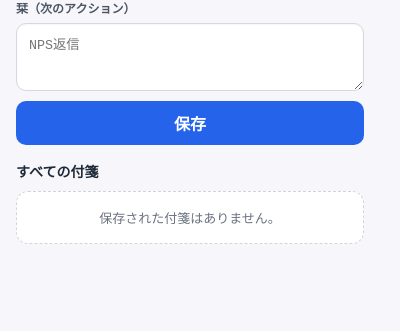
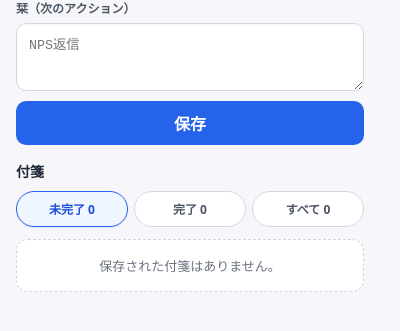
Before and after one commit to nemoto-works/web-shiori, a browser extension: page extension/popup.html in a window 400 px wide. Shown: the part 53-384 px from the top of the page. Drawn offline with Linux system fonts and the light colour scheme.

Commit message:
Implement popup status tabs

```diff
--- a/extension/popup.html
+++ b/extension/popup.html
@@ -19,9 +19,13 @@
     .section-header{display:flex;align-items:center;justify-content:space-between;gap:10px;margin:18px 0 10px;}
     h4{margin:0;font-size:14px;line-height:1.3;}
     #status{color:#6b7280;font-size:12px;white-space:nowrap;}
+    .note-tabs{display:grid;grid-template-columns:repeat(3,1fr);gap:6px;margin:0 0 12px;}
+    .note-tab{padding:8px 6px;border:1px solid #d5d8e2;border-radius:999px;background:#fff;color:#4b5563;font-size:12px;font-weight:700;cursor:pointer;}
+    .note-tab:hover{background:#f9fafb;}
+    .note-tab[aria-selected="true"]{border-color:#2563eb;background:#eff6ff;color:#1d4ed8;box-shadow:0 1px 2px rgba(37,99,235,.12);}
     #notes{list-style:none;padding:0;margin:0;display:grid;gap:12px;max-height:430px;overflow:auto;}
     .note-item{display:grid;gap:10px;border:1px solid #e3e6ef;border-radius:14px;padding:12px;background:#fffdf4;box-shadow:0 1px 2px rgba(15,23,42,.06);}
-    .note-item--completed{background:#f3f4f6;border-color:#d9dde7;}
+    .note-item--completed{background:#f3f4f6;border-color:#d9dde7;box-shadow:none;opacity:.74;}
     .note-card-button{display:grid;gap:8px;width:100%;padding:0;border:0;background:transparent;color:inherit;text-align:left;cursor:pointer;}
     .note-card-button:hover .note-text{text-decoration:underline;text-decoration-thickness:1px;text-underline-offset:3px;}
     .note-text{margin:0;color:#111827;font-size:14px;font-weight:700;line-height:1.45;white-space:pre-wrap;overflow-wrap:anywhere;}
@@ -48,10 +52,15 @@
     </label>
     <button id="save" type="button">保存</button>
     <div class="section-header">
-      <h4>すべての付箋</h4>
+      <h4 id="notes-heading">付箋</h4>
       <div id="status"></div>
     </div>
-    <ul id="notes" aria-live="polite"></ul>
+    <nav class="note-tabs" role="tablist" aria-label="付箋の表示フィルター">
+      <button id="tab-unfinished" class="note-tab" type="button" role="tab" aria-selected="true" data-filter="unfinished">未完了</button>
+      <button id="tab-completed" class="note-tab" type="button" role="tab" aria-selected="false" data-filter="completed">完了</button>
+      <button id="tab-all" class="note-tab" type="button" role="tab" aria-selected="false" data-filter="all">すべて</button>
+    </nav>
+    <ul id="notes" aria-live="polite" aria-labelledby="notes-heading"></ul>
   </main>
   <script src="storage.js"></script>
   <script src="popup.js"></script>
--- a/extension/popup.js
+++ b/extension/popup.js
@@ -1,4 +1,15 @@
 const EMPTY_LIST_MESSAGE = '保存された付箋はありません。';
+const EMPTY_FILTER_MESSAGES = {
+  unfinished: '未完了の付箋はありません。',
+  completed: '完了した付箋はありません。',
+  all: EMPTY_LIST_MESSAGE,
+};
+const FILTER_LABELS = {
+  unfinished: '未完了',
+  completed: '完了',
+  all: 'すべて',
+};
+let activeNoteFilter = 'unfinished';
 
 async function getActiveTab() {
   const [tab] = await chrome.tabs.query({ active: true, currentWindow: true });
@@ -121,6 +132,32 @@ function formatPageUrl(note) {
   return note.url || 'URLなし';
 }
 
+function getNoteGroups(notes) {
+  const sortedNotes = [...notes].sort((a, b) => (b.updatedAt || '').localeCompare(a.updatedAt || ''));
+  const unfinishedNotes = sortedNotes.filter((note) => !note.completed);
+  const completedNotes = sortedNotes.filter((note) => note.completed);
+
+  return {
+    unfinished: unfinishedNotes,
+    completed: completedNotes,
+    all: [...unfinishedNotes, ...completedNotes],
+  };
+}
+
+function getVisibleNotes(groups) {
+  return groups[activeNoteFilter] || groups.unfinished;
+}
+
+function updateTabs(groups) {
+  document.querySelectorAll('.note-tab').forEach((tab) => {
+    const filter = tab.dataset.filter;
+    const label = FILTER_LABELS[filter] || filter;
+    const count = groups[filter]?.length ?? 0;
+    tab.textContent = `${label} ${count}`;
+    tab.setAttribute('aria-selected', String(filter === activeNoteFilter));
+  });
+}
+
 function createNoteItem(note, onComplete, onOpen) {
   const item = document.createElement('li');
   item.className = `note-item${note.completed ? ' note-item--completed' : ''}`;
@@ -176,20 +213,22 @@ async function renderNotes() {
   const list = document.getElementById('notes');
   const status = document.getElementById('status');
   const notes = await window.webShioriStorage.getAllNotes();
-  const sortedNotes = [...notes].sort((a, b) => (b.updatedAt || '').localeCompare(a.updatedAt || ''));
+  const groups = getNoteGroups(notes);
+  const visibleNotes = getVisibleNotes(groups);
 
+  updateTabs(groups);
   list.replaceChildren();
 
-  if (sortedNotes.length === 0) {
+  if (groups.all.length === 0 || visibleNotes.length === 0) {
     const empty = document.createElement('li');
     empty.className = 'empty-notes';
-    empty.textContent = EMPTY_LIST_MESSAGE;
+    empty.textContent = groups.all.length === 0 ? EMPTY_LIST_MESSAGE : EMPTY_FILTER_MESSAGES[activeNoteFilter];
     list.appendChild(empty);
-    status.textContent = '';
+    status.textContent = groups.all.length === 0 ? '' : `${FILTER_LABELS[activeNoteFilter]} 0件 / 全${groups.all.length}件`;
     return;
   }
 
-  sortedNotes.forEach((note) => {
+  visibleNotes.forEach((note) => {
     list.appendChild(createNoteItem(note, async (targetNote) => {
       await window.webShioriStorage.updateNote(targetNote.id, { completed: true });
       await refreshTabsForUrl(targetNote.url);
@@ -197,12 +236,19 @@ async function renderNotes() {
     }, openOrFocusNoteUrl));
   });
 
-  status.textContent = `${sortedNotes.length}件の付箋を表示中`;
+  status.textContent = `${FILTER_LABELS[activeNoteFilter]} ${visibleNotes.length}件 / 全${groups.all.length}件`;
 }
 
 document.addEventListener('DOMContentLoaded', async () => {
   const textarea = document.getElementById('note');
   const saveButton = document.getElementById('save');
+
+  document.querySelectorAll('.note-tab').forEach((tab) => {
+    tab.addEventListener('click', async () => {
+      activeNoteFilter = tab.dataset.filter || 'unfinished';
+      await renderNotes();
+    });
+  });
 
   saveButton.addEventListener('click', async () => {
     const noteText = (textarea.value || '').trim();
```
Also changed, not shown: extension/smoke-test.mjs (+10 -1 lines), extension/manifest.json.
